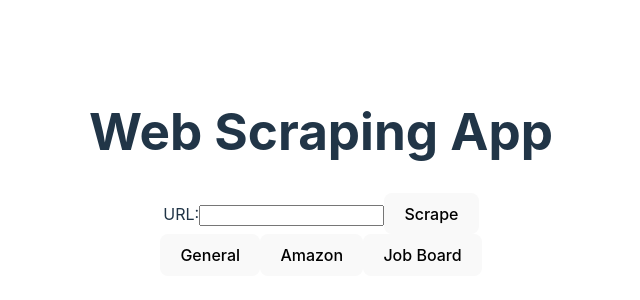
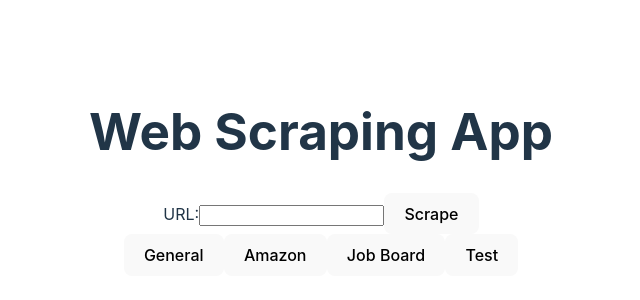
Before and after one commit to termainejenkins/General-Web-Scraper_vue, a Vue app: page / in a window 1280 px wide. Shown: the part 228-528 px from the top of the page, without its empty margins (319-959 px from the left). Built offline with nearby package versions, Linux system fonts and the light colour scheme.

Commit message:
changed clientApp.vue back to app.vue

```diff
--- a/src/clientApp.vue
+++ b/src/app.vue
@@ -16,6 +16,7 @@
       <button @click="setMode('general')">General</button>
       <button @click="setMode('amazon')">Amazon</button>
       <button @click="setMode('jobBoard')">Job Board</button>
+      <button @click="setMode('test')">Test</button>
     </div>
 
     <!-- Render the appropriate component based on the current mode -->
@@ -44,6 +45,8 @@ export default {
           return amazonScraper;
         case 'jobBoard':
           return jobBoardScraper;
+        case 'test':
+          return test;
 
         default:
           // General mode (default)
@@ -53,31 +56,31 @@ export default {
   },
   methods: {
     async scrape() {
-      console.log('APP.VUE: Starting scraping process...');
+      console.log('CLIENTAPP.VUE: Starting scraping process...');
 
       try {
-    console.log('APP.VUE: Sending scraping request to the backend...');
-    const response = await fetch(`http://localhost:3001/scrape/${this.activeMode}`, {
+    console.log('CLIENTAPP.VUE: Sending scraping request to the backend...');
+    const response = await fetch(`http://localhost:3001/api/${this.activeMode}`, {
       method: 'POST',
       headers: { 'Content-Type': 'application/json' },
       body: JSON.stringify({ url: this.url }),
       });
 
         if (!response.ok) {
-          throw new Error(`APP.VUE: Failed to fetch data. Status: ${response.status}`);
+          throw new Error(`CLIENTAPP.VUE: Failed to fetch data. Status: ${response.status}`);
         }
 
         const data = await response.json();
-        console.log('APP.VUE: Received response from the backend:', data);
+        console.log('CLIENTAPP.VUE: Received response from the backend:', data);
 
         // Handle the scraped data
-        console.log('APP.VUE: Scraped Data:', 'Replace this with actual scraped data');
+        console.log('CLIENTAPP.VUE: Scraped Data:', 'Replace this with actual scraped data');
       } catch (error) {
-        console.error('APP.VUE: Error during scraping:', error.message || error);
+        console.error('CLIENTAPP.VUE: Error during scraping:', error.message || error);
       }
     },
     setMode(mode) {
-      console.log(`APP.VUE: Switching mode to...${mode}`);
+      console.log(`CLIENTAPP.VUE: Switching mode to...${mode}`);
       this.activeMode = mode;
     },
   },
--- a/src/main.ts
+++ b/src/main.ts
@@ -3,4 +3,4 @@
 createApp(App).mount('#app')
 import { createApp } from 'vue'
 import './style.css'
-import App from './clientApp.vue'
+import App from './app.vue'
```
Also changed, not shown: src/backend/proxyServer.js (+4 -4 lines).
